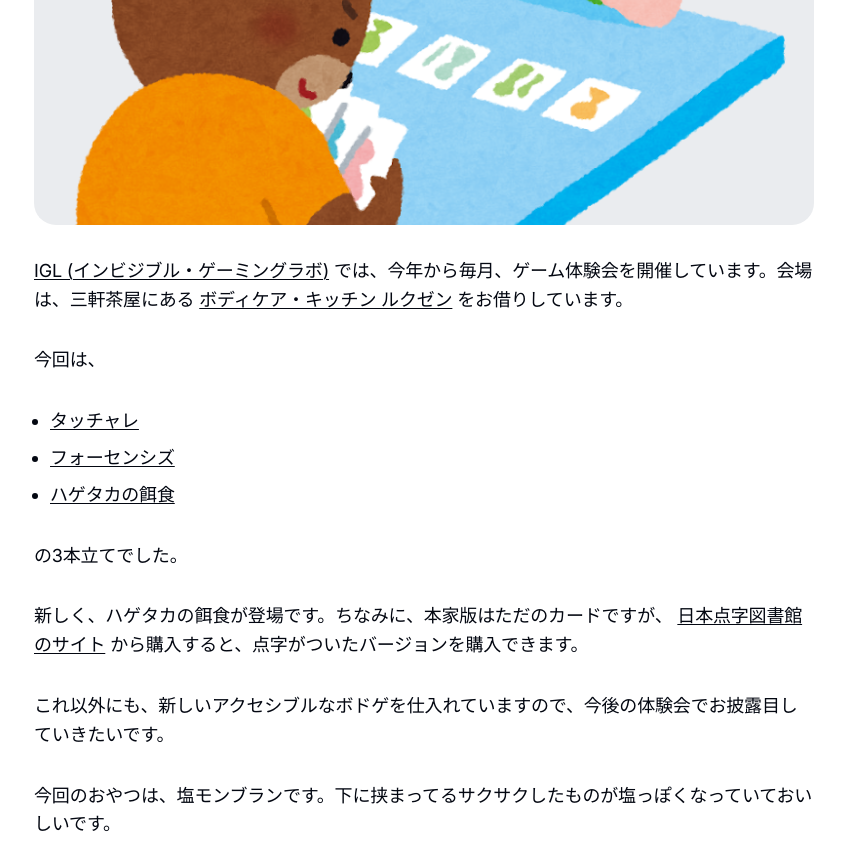
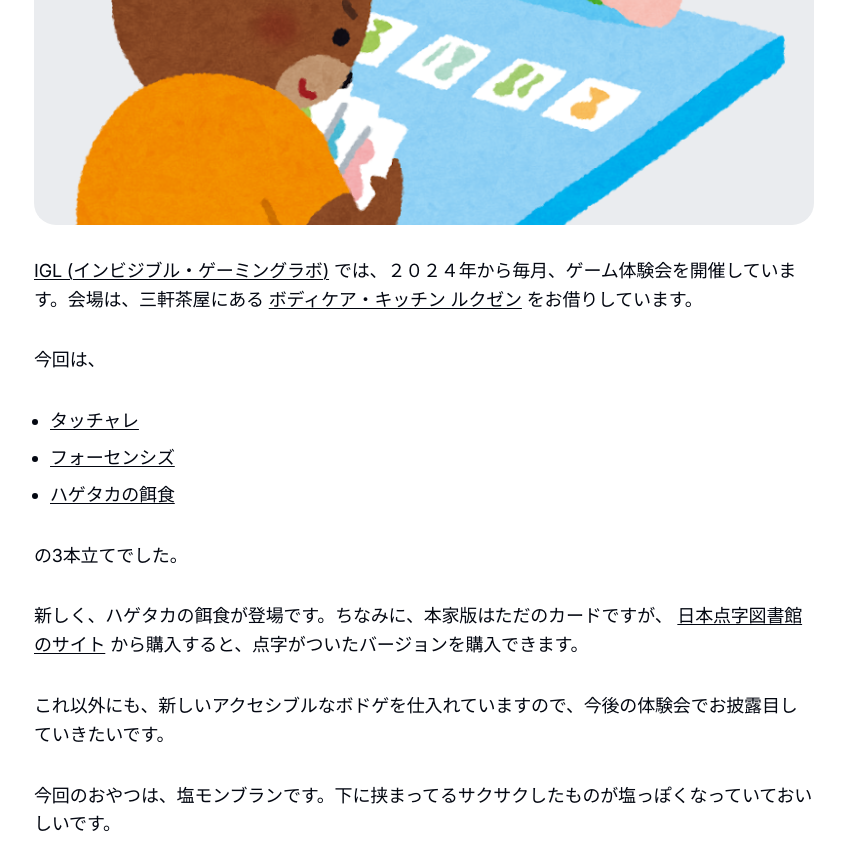
Before and after one commit to yncat/lp, a Jekyll site: the page built from _posts/2025-01-18-igl2025jan.md, in a window 1280 px wide and 900 px high, scrolled down 843 px, cut to the strip 0-847 px from the top of the window. Shown: the whole strip, without its empty margins (216-1061 px from the left). Built offline with Jekyll 4.4.1, drawn with Linux system fonts in a browser that asks for light colours.

Commit message:
Fix IGL event start year

```diff
--- a/_posts/2025-01-18-igl2025jan.md
+++ b/_posts/2025-01-18-igl2025jan.md
@@ -7,7 +7,7 @@ image_alt: ウサギと熊のキャラクターが楽しそうにカードゲー
 tags: [event]
 ---
 
-[IGL (インビジブル・ゲーミングラボ)](https://x.com/IGL_official_AC) では、今年から毎月、ゲーム体験会を開催しています。会場は、三軒茶屋にある [ボディケア・キッチン ルクゼン](https://luxen.jp/) をお借りしています。
+[IGL (インビジブル・ゲーミングラボ)](https://x.com/IGL_official_AC) では、２０２４年から毎月、ゲーム体験会を開催しています。会場は、三軒茶屋にある [ボディケア・キッチン ルクゼン](https://luxen.jp/) をお借りしています。
 
 今回は、
 
```
Also changed, not shown: _posts/2025-06-28-igl2025jun.md (+1 -1 lines).
